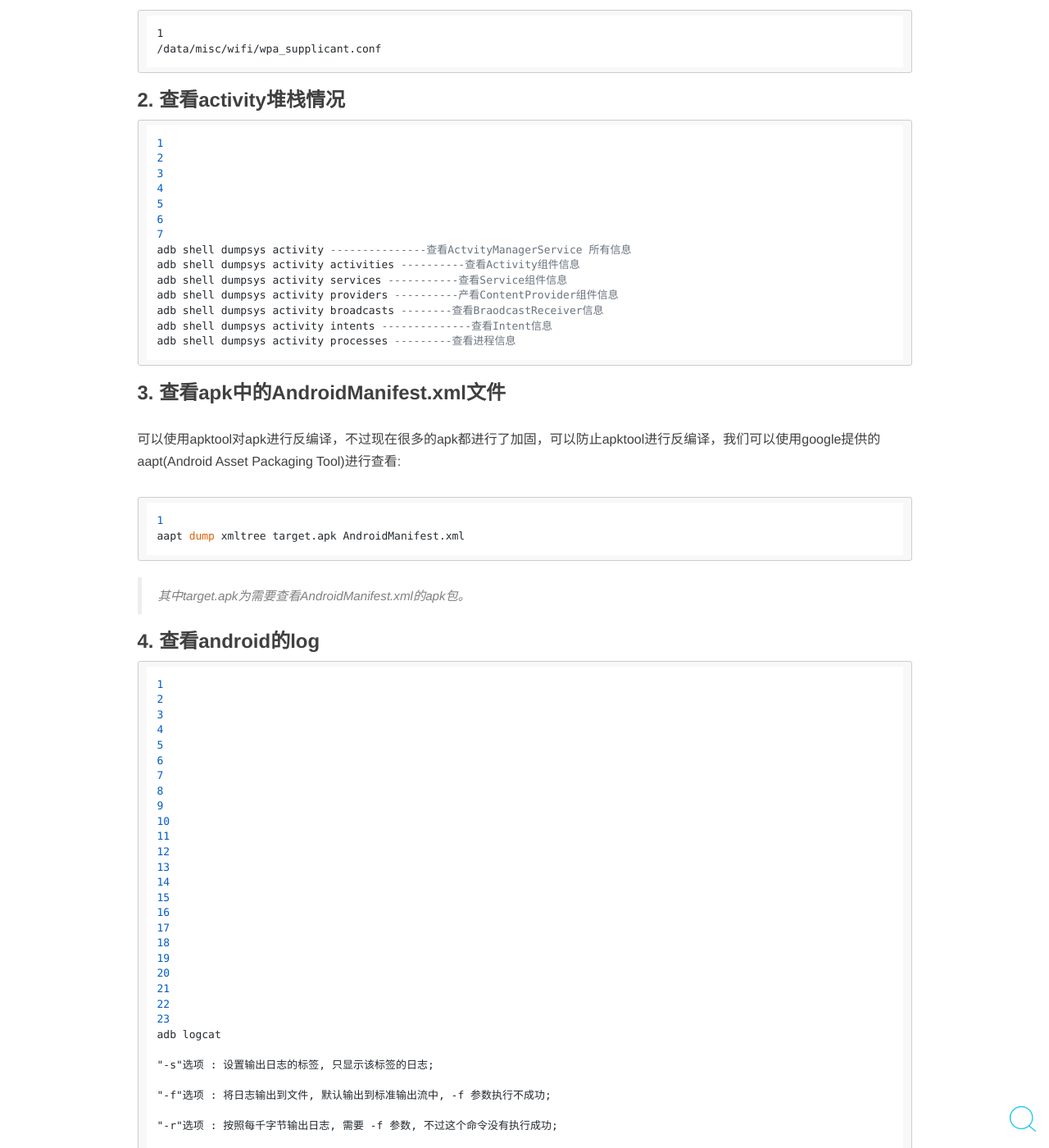
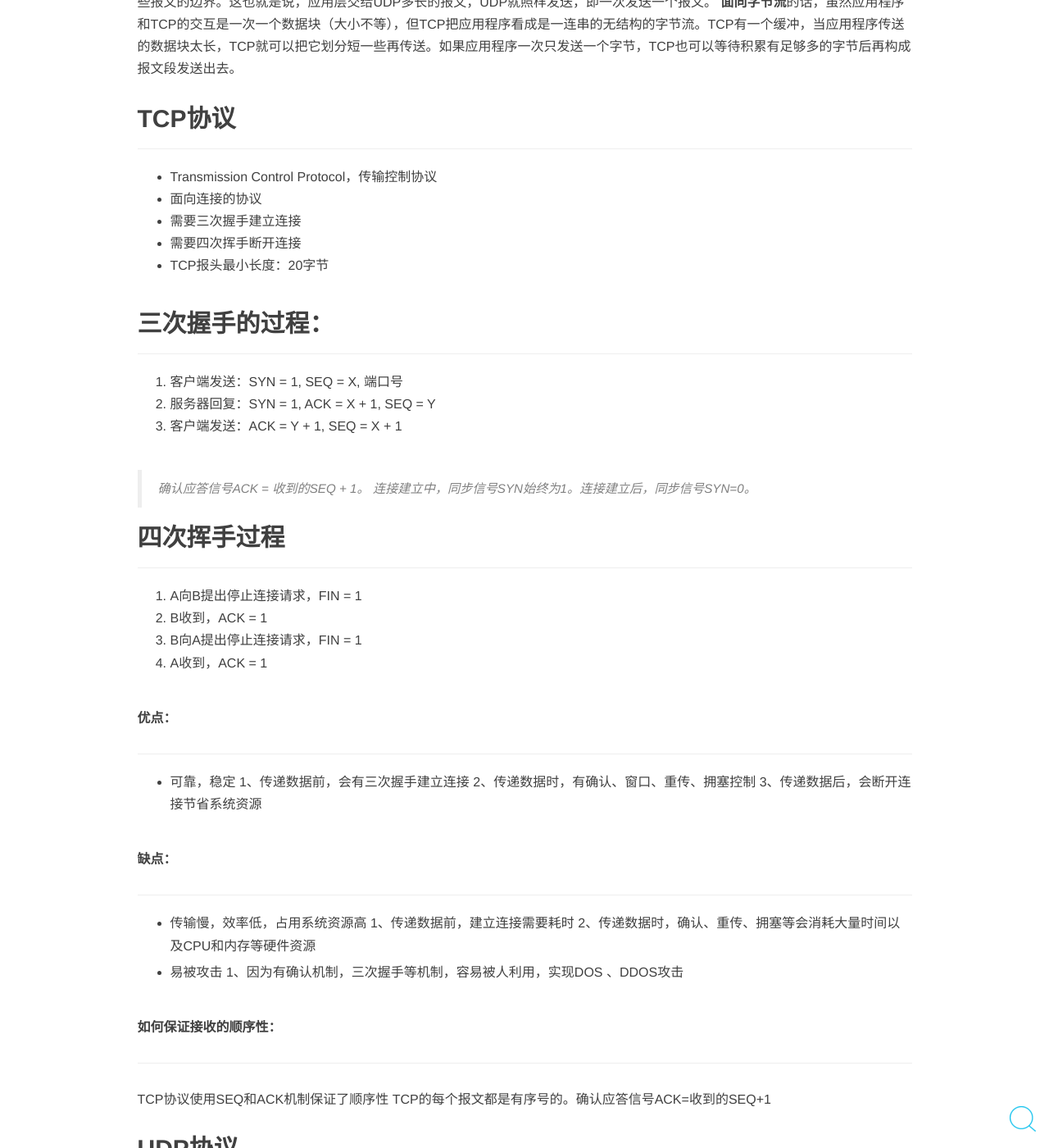
Before and after one commit to JackLiu946/JackLiu946.github.io.bak, a Jekyll site: the page built from _posts/2015-07-28-android-trick.md, in a window 1280 px wide and 1400 px high, scrolled down 625 px. Shown: the whole window at 82% size. Built offline with Jekyll 4.4.1, drawn with Linux system fonts in a browser that asks for light colours; nearby versions of some CDN libraries; comment, search, counter and statistics services are not loaded; some of the changed text lies outside the part shown.

Commit message:
Update 2015-07-28-android-trick.md

```diff
--- a/_posts/2015-07-28-android-trick.md
+++ b/_posts/2015-07-28-android-trick.md
@@ -1,65 +1,256 @@
 ---
 layout: post
-title: 'Android开发及使用技巧'
-date: '2015-07-28'
+title: 'TCP/UDP'
+date: '2017-07-3'
 header-img: "img/post-bg-android.jpg"
 tags:
-     - android
-author: 'Codeboy'
+     - NET
+author: 'LG'
 ---
 
-### 1. 查看wifi密码
+#TCP与UDP
+---
 
-查询连接的wifi密码，没问题，前提是手机已经root了，可以查看系统文件，android的wifi密码明文保存在一下文件中，使用root explorer查看即可。
+**面向报文的传输方式**是应用层交给UDP多长的报文，UDP就照样发送，即一次发送一个报文。因此，应用程序必须选择合适大小的报文。若报文太长，则IP层需要分片，降低效率。若太短，会是IP太小。UDP对应用层交下来的报文，既不合并，也不拆分，而是保留这些报文的边界。这也就是说，应用层交给UDP多长的报文，UDP就照样发送，即一次发送一个报文。
+**面向字节流**的话，虽然应用程序和TCP的交互是一次一个数据块（大小不等），但TCP把应用程序看成是一连串的无结构的字节流。TCP有一个缓冲，当应用程序传送的数据块太长，TCP就可以把它划分短一些再传送。如果应用程序一次只发送一个字节，TCP也可以等待积累有足够多的字节后再构成报文段发送出去。
 
-	/data/misc/wifi/wpa_supplicant.conf
+TCP协议
+-----
 
 
-### 2. 查看activity堆栈情况
+----------
 
-	adb shell dumpsys activity ---------------查看ActvityManagerService 所有信息
-	adb shell dumpsys activity activities ----------查看Activity组件信息
-	adb shell dumpsys activity services -----------查看Service组件信息
-	adb shell dumpsys activity providers ----------产看ContentProvider组件信息
-	adb shell dumpsys activity broadcasts --------查看BraodcastReceiver信息
-	adb shell dumpsys activity intents --------------查看Intent信息
-	adb shell dumpsys activity processes ---------查看进程信息
+ - Transmission Control Protocol，传输控制协议
+ - 面向连接的协议
+ - 需要三次握手建立连接
+ - 需要四次挥手断开连接
+ - TCP报头最小长度：20字节
 
 
-### 3. 查看apk中的AndroidManifest.xml文件
-
-可以使用apktool对apk进行反编译，不过现在很多的apk都进行了加固，可以防止apktool进行反编译，我们可以使用google提供的aapt(Android Asset Packaging Tool)进行查看:
-
-	aapt dump xmltree target.apk AndroidManifest.xml
-
->其中target.apk为需要查看AndroidManifest.xml的apk包。
+三次握手的过程：
+--------
 
 
-### 4. 查看android的log
+----------
 
-	adb logcat
+ 1. 客户端发送：SYN = 1, SEQ = X, 端口号
+ 2. 服务器回复：SYN = 1, ACK = X + 1, SEQ = Y
+ 3. 客户端发送：ACK = Y + 1, SEQ = X + 1
 
-	"-s"选项 : 设置输出日志的标签, 只显示该标签的日志;
+> 确认应答信号ACK = 收到的SEQ + 1。
+连接建立中，同步信号SYN始终为1。连接建立后，同步信号SYN=0。
 
-	"-f"选项 : 将日志输出到文件, 默认输出到标准输出流中, -f 参数执行不成功;
+四次挥手过程
+------
 
-	"-r"选项 : 按照每千字节输出日志, 需要 -f 参数, 不过这个命令没有执行成功;
+----------
 
-	"-n"选项 : 设置日志输出的最大数目, 需要 -r 参数, 这个执行 感觉 跟 adb logcat 效果一样;
 
-	"-v"选项 : 设置日志的输出格式, 注意只能设置一项;
+ 1. A向B提出停止连接请求，FIN = 1
+ 2. B收到，ACK = 1
+ 3. B向A提出停止连接请求，FIN = 1
+ 4. A收到，ACK = 1
 
-	"-c"选项 : 清空所有的日志缓存信息;
+**优点：**
 
-	"-d"选项 : 将缓存的日志输出到屏幕上, 并且不会阻塞;
 
-	"-t"选项 : 输出最近的几行日志, 输出完退出, 不阻塞;
+----------
 
-	"-g"选项 : 查看日志缓冲区信息;
+ - 可靠，稳定
+	    1、传递数据前，会有三次握手建立连接
+        2、传递数据时，有确认、窗口、重传、拥塞控制
+        3、传递数据后，会断开连接节省系统资源
 
-	"-b"选项 : 加载一个日志缓冲区, 默认是 main, 下面详解;
+**缺点：**
 
-	"-B"选项 : 以二进制形式输出日志;
+----------
+
+ - 传输慢，效率低，占用系统资源高
+ 1、传递数据前，建立连接需要耗时
+ 2、传递数据时，确认、重传、拥塞等会消耗大量时间以及CPU和内存等硬件资源
+
+ - 易被攻击
+ 1、因为有确认机制，三次握手等机制，容易被人利用，实现DOS 、DDOS攻击
+
+**如何保证接收的顺序性：**
+
+----------
+TCP协议使用SEQ和ACK机制保证了顺序性
+TCP的每个报文都是有序号的。确认应答信号ACK=收到的SEQ+1
+
+
+
+
+
+UDP协议
+-----
+
+
+----------
+
+ - User Data Protocol，用户数据包协议
+ - 面向无连接的协议
+ - UDP报头只有8字节
+
+**简介：**
+
+----------
+
+ - 传输数据之前源端和终端不建立连接，当它想传送时就简单地去抓取来自应用程序的数据，并尽可能快的把它扔到网络上
+ - 在发送端，UDP传送数据的速度仅仅是受应用程序生成数据的速度、计算机的能力和传输带宽的限制
+ - 在接收端，UDP把每个消息段放在队列中，应用程序每次从队列中读一个消息段
+ - 由于传输数据不建立连接，因此也就不需要维护连接状态，包括收发状态等，因此一台服务机可同时向多个客户机传输相同的消息
+ - UDP信息包的标题很短，只有8个字节，相对于TCP的20个字节信息包的额外开销很小
+ - 吞吐量不受拥挤控制算法的调节，只受应用软件生成数据的速率、传输带宽、源端和终端主机性能的限制
+ - UDP使用尽最大努力交付，即不保证可靠交付，因此主机不需要维持复杂的链接状态表。
+ - UDP是面向报文的。发送方的UDP对应用程序交下来的报文，在添加首部后就向下交付给IP层。既不拆分，也不合并，而是保留这些报文的边界，因此，应用程序需要选择合适的报文大小。
+
+> 使用“ping”命令来测试两台主机之间TCP/IP通信是否正常，其实“ping”命令的原理就是向对方主机发送UDP数据包，然后对方主机确认收到数据包，如果数据包是否到达的消息及时反馈回来，那么网络就是通的。
+
+**优点：**
+
+
+----------
+
+
+ - 传输速率快
+ 1、传输数据前，不需要像TCP一样建立连接
+ 2、传输数据时，没有确认、窗口、重传、拥塞控制等机制
+
+ - 较安全
+ 1、由于没有了TCP的一些机制，被攻击者利用的漏洞就少了
+
+**缺点：**
+
+
+----------
+
+
+
+ - 不可靠，不稳定
+ 1、由于没有了TCP的机制，在数据传输时如果网络不好，很可能丢包
+
+
+**用UDP协议通讯时怎样得知目标机是否获得了数据包**
+
+
+----------
+
+
+仿造TCP的做法，每发一个UDP包，都在里面加一个SEQ序号，接收方收到包后，将SEQ序号回复给发送方。如果发送方在指定时间以内没有收到回应，说明丢包了。
+
+
+
+TCP与UDP的区别
+----------
+
+
+----------
+
+<table class="table table-bordered table-striped table-condensed">
+	<tr>
+		<td>TCP面向<strong>有链接</strong>的通信服务</td>
+		<td>UDP面向<strong>无连接</strong>的通信服务</td>
+	</tr>
+	<tr>
+		<td>TCP提供可靠的通信传输</td>
+		<td>UDP不可靠,会丢包</td>
+	</tr>
+	<tr>
+		<td>TCP保证数据顺序</td>
+		<td>UDP不保证</td>
+	</tr>
+	<tr>
+		<td>TCP数据无边界</td>
+		<td>UDP有边界</td>
+	</tr>
+	<tr>
+		<td>TCP速度快</td>
+		<td>UDP速度慢</td>
+	</tr>
+	<tr>
+		<td>TCP面向字节流</td>
+		<td>UDP面向报文</td>
+	</tr>
+	<tr>
+		<td>TCP一对一</td>
+		<td>UDP可以一对一，一对多</td>
+	</tr>
+	<tr>
+		<td>TCP报头至少20字节</td>
+		<td>UDP报头8字节</td>
+	</tr>
+	<tr>
+		<td>TCP有流量控制，拥塞控制</td>
+		<td>UDP没有</td>
+	</tr>
+</table>
+
+
+
+**为什么UDP比TCP快**
+
+
+----------
+
+
+ 1. TCP需要三次握手
+ 2. TCP有拥塞控制，控制流量等机制
+
+
+
+**为什么TCP比UDP可靠**
+
+
+----------
+
+
+ 1. TCP是面向有连接的，建立连接之后才发送数据；而UDP则不管对方存不存在都会发送数据。
+ 2. TCP有确认机制，接收端每收到一个正确包都会回应给发送端。超时或者数据包不完整的话发送端会重传。UDP没有。因此可能丢包。
+
+
+
+**什么时候使用TCP**
+
+
+----------
+
+
+当对网络通讯质量有要求的时候，比如：整个数据要准确无误的传递给对方，这往往用于一些要求可靠的应用，比如HTTP、HTTPS、FTP等传输文件的协议，POP、SMTP等邮件传输的协议。
+在日常生活中，常见使用TCP协议的应用如下：
+浏览器，用的HTTP
+FlashFXP，用的FTP
+Outlook，用的POP、SMTP
+Putty，用的Telnet、SSH
+QQ文件传输
+
+
+
+**什么时候应该使用UDP：**
+
+
+----------
+
+
+当对网络通讯质量要求不高的时候，要求网络通讯速度能尽量的快，这时就可以使用UDP。
+比如，日常生活中，常见使用UDP协议的应用如下：
+QQ语音
+QQ视频
+TFTP
+
+
+
+**TCP无边界，UDP有边界**
+
+
+----------
+**TCP无边界**
+
+客户端分多次发送数据给服务器，若服务器的缓冲区够大，那么服务器端会在客户端发送完之后一次性接收过来，所以是无边界的；
+
+**UDP有边界**
+
+客户端每发送一次，服务器端就会接收一次，也就是说发送多少次就会接收多少次，因此是有边界的。
 
 
 
```
